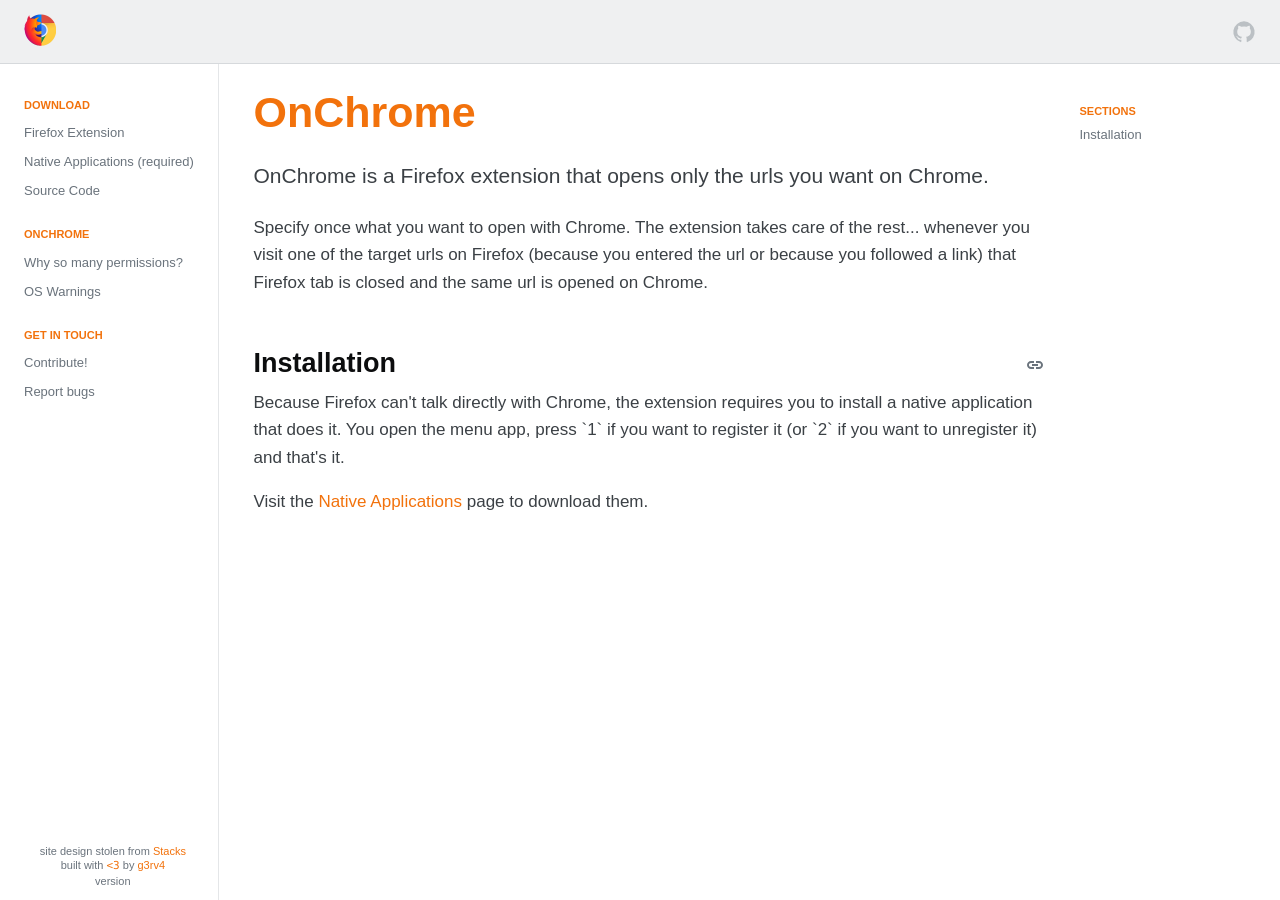
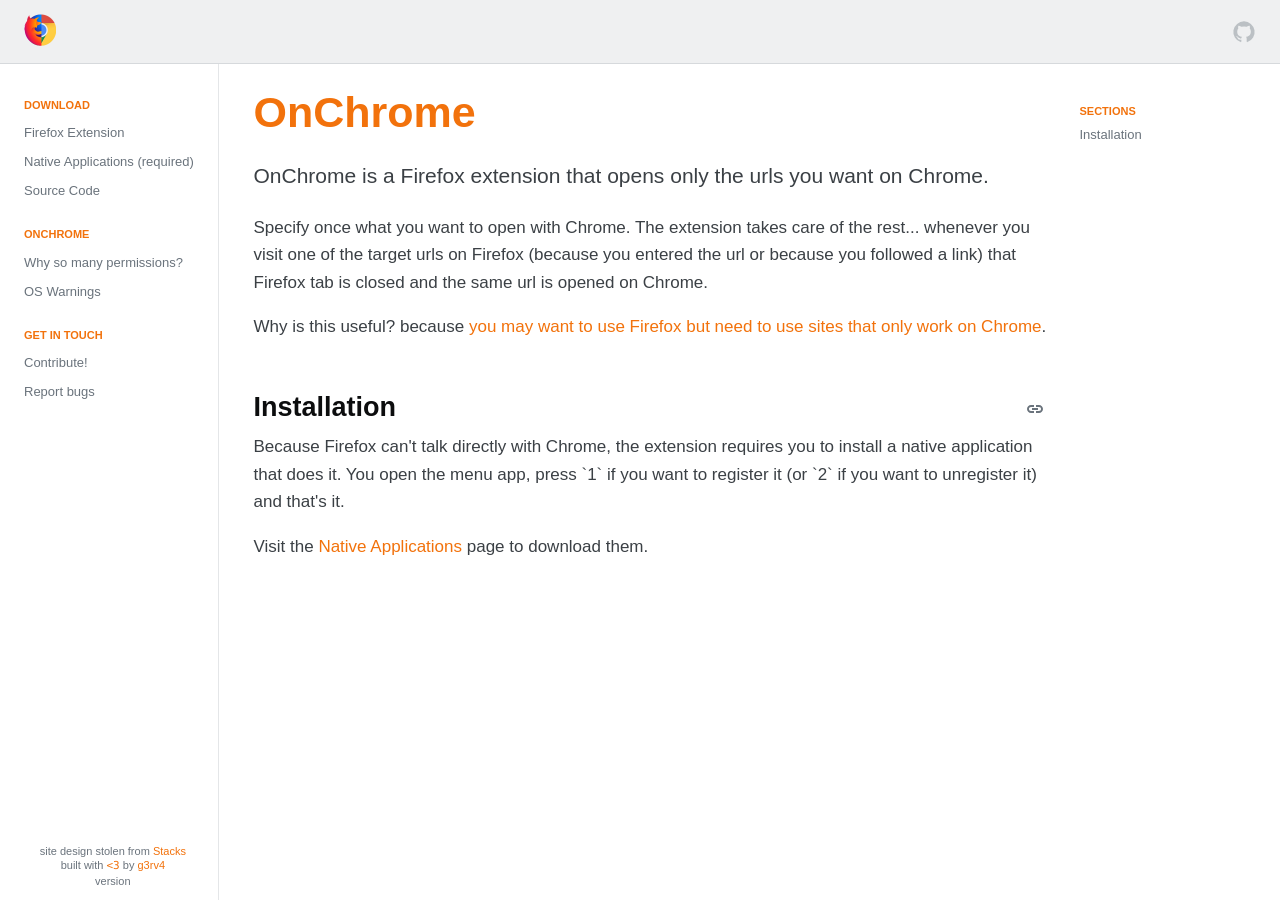
Before and after one commit to g3rv4/onchro.me, a Jekyll site: the page built from index.html, in a window 1280 px wide. Built offline with Jekyll 4.4.1, drawn with Linux system fonts in a browser that asks for light colours.

Commit message:
Add link to blogpost

```diff
--- a/index.html
+++ b/index.html
@@ -5,6 +5,7 @@
 ---
 
 <p class="stacks-copy">Specify once what you want to open with Chrome. The extension takes care of the rest... whenever you visit one of the target urls on Firefox (because you entered the url or because you followed a link) that Firefox tab is closed and the same url is opened on Chrome.</p>
+<p class="stacks-copy">Why is this useful? because <a href="https://g3rv4.com/2019/06/how-to-migrate-to-firefox" target="_blank">you may want to use Firefox but need to use sites that only work on Chrome</a>.</p>
 
 <section class="stacks-section">
     {% header h2 | Installation %}
```
